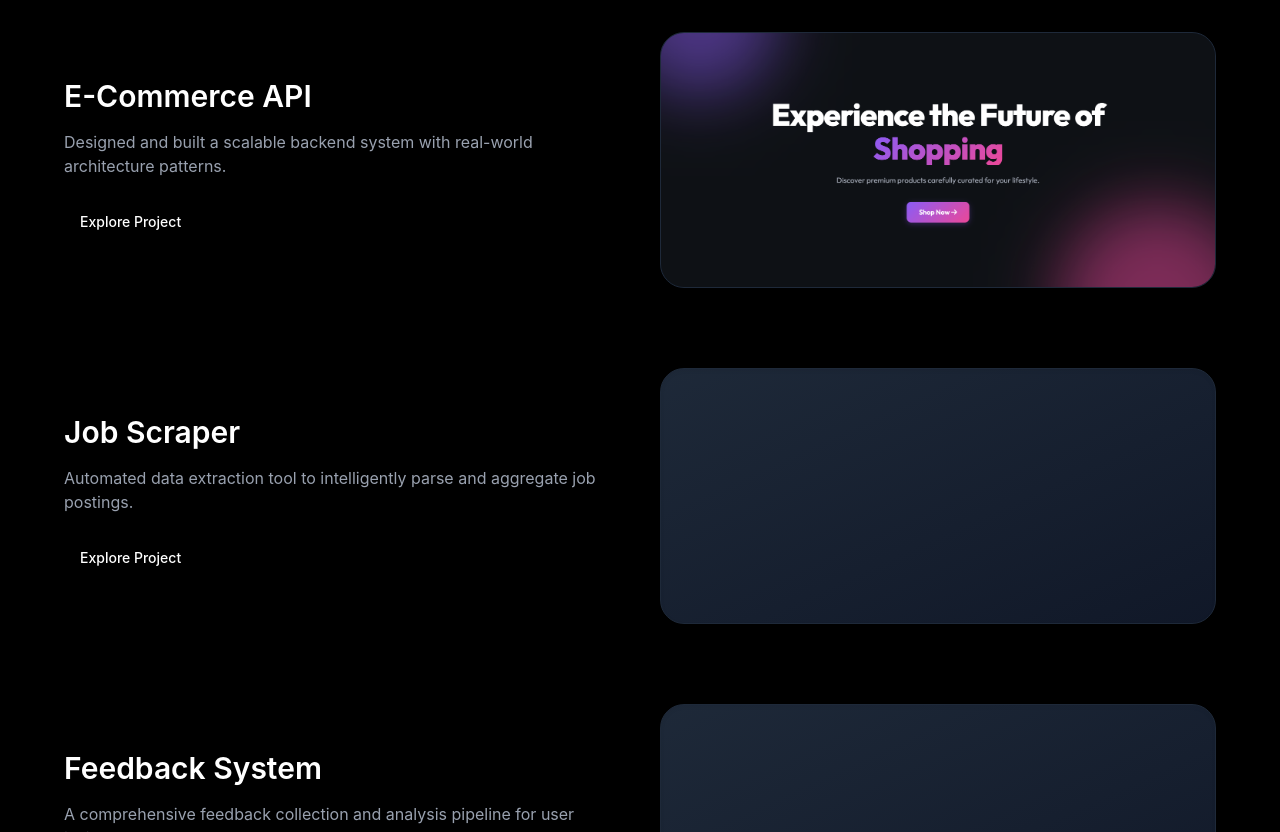
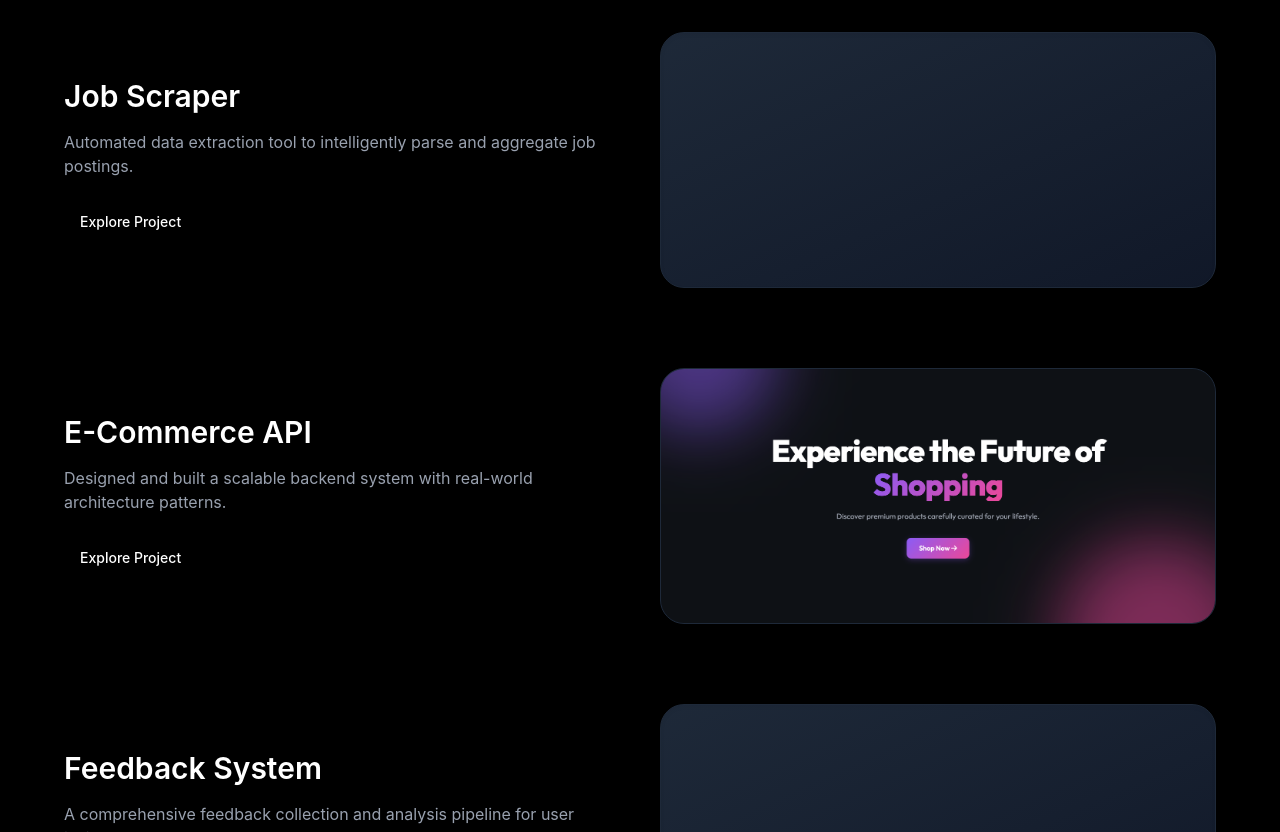
Before and after one commit to Maniprogramer/portfolio, a React (Vite) app: page / in a window 1280 px wide. Shown: the part 1400-2232 px from the top of the page. Built offline with nearby package versions, Linux system fonts and the light colour scheme.

Commit message:
update: project link

```diff
--- a/src/data/portfolio.js
+++ b/src/data/portfolio.js
@@ -27,15 +27,15 @@ export const portfolioData = {
   // Selected Work / Projects
   projects: [
     {
-      title: "E-Commerce API",
-      description: "Designed and built a scalable backend system with real-world architecture patterns.",
-      link: "https://e-commerce-7xbcqvwz5-maniprogramers-projects.vercel.app/", // Add actual project link or github link here
-      image: "/ecommerce-api.png"
-    },
-    {
       title: "Job Scraper",
       description: "Automated data extraction tool to intelligently parse and aggregate job postings.",
       link: "https://github.com/Maniprogramer/JOB-SCRAPER"
+    },
+    {
+      title: "E-Commerce API",
+      description: "Designed and built a scalable backend system with real-world architecture patterns.",
+      link: "https://e-commerce-api-three-henna.vercel.app/", // Add actual project link or github link here
+      image: "/ecommerce-api.png"
     },
     {
       title: "Feedback System",
```
